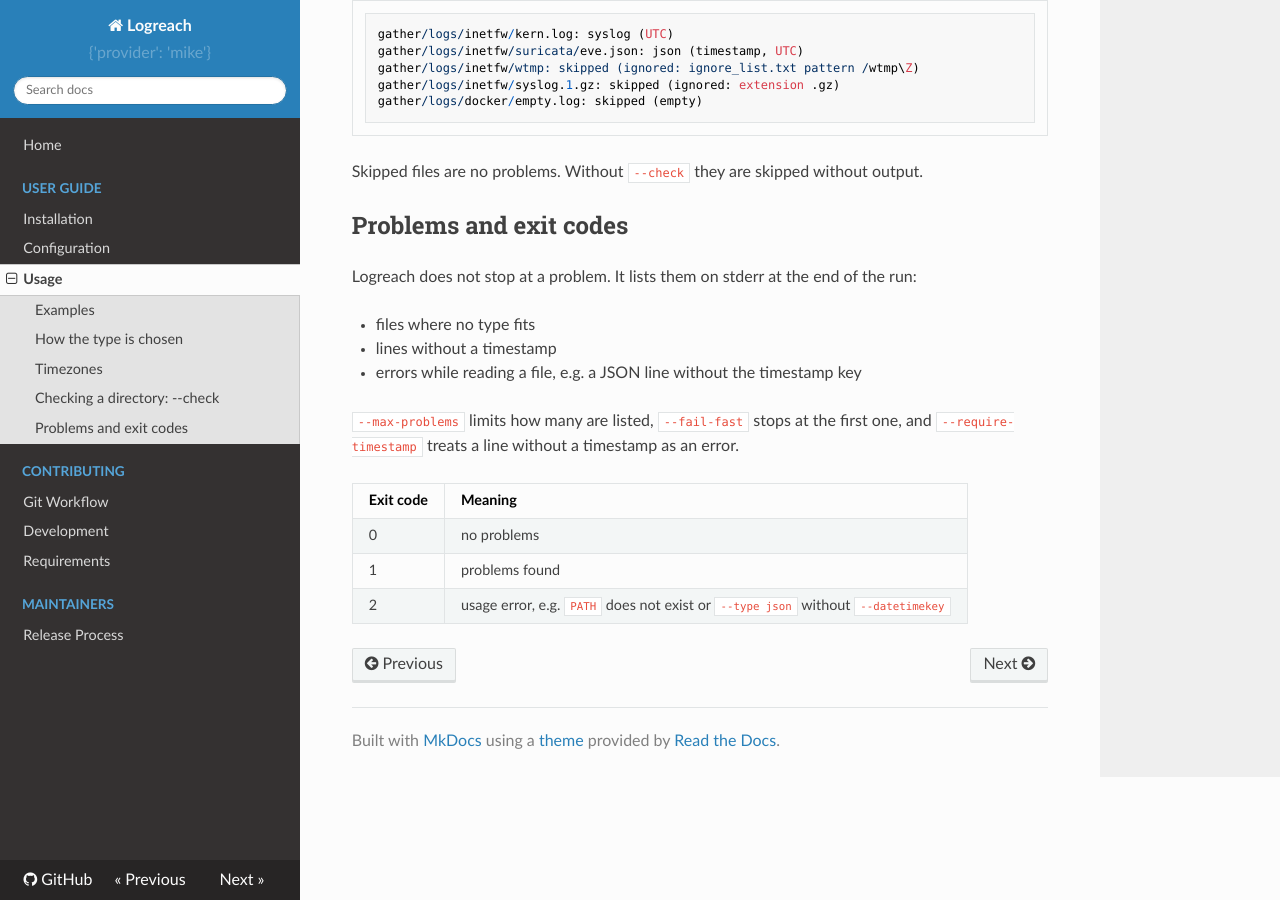
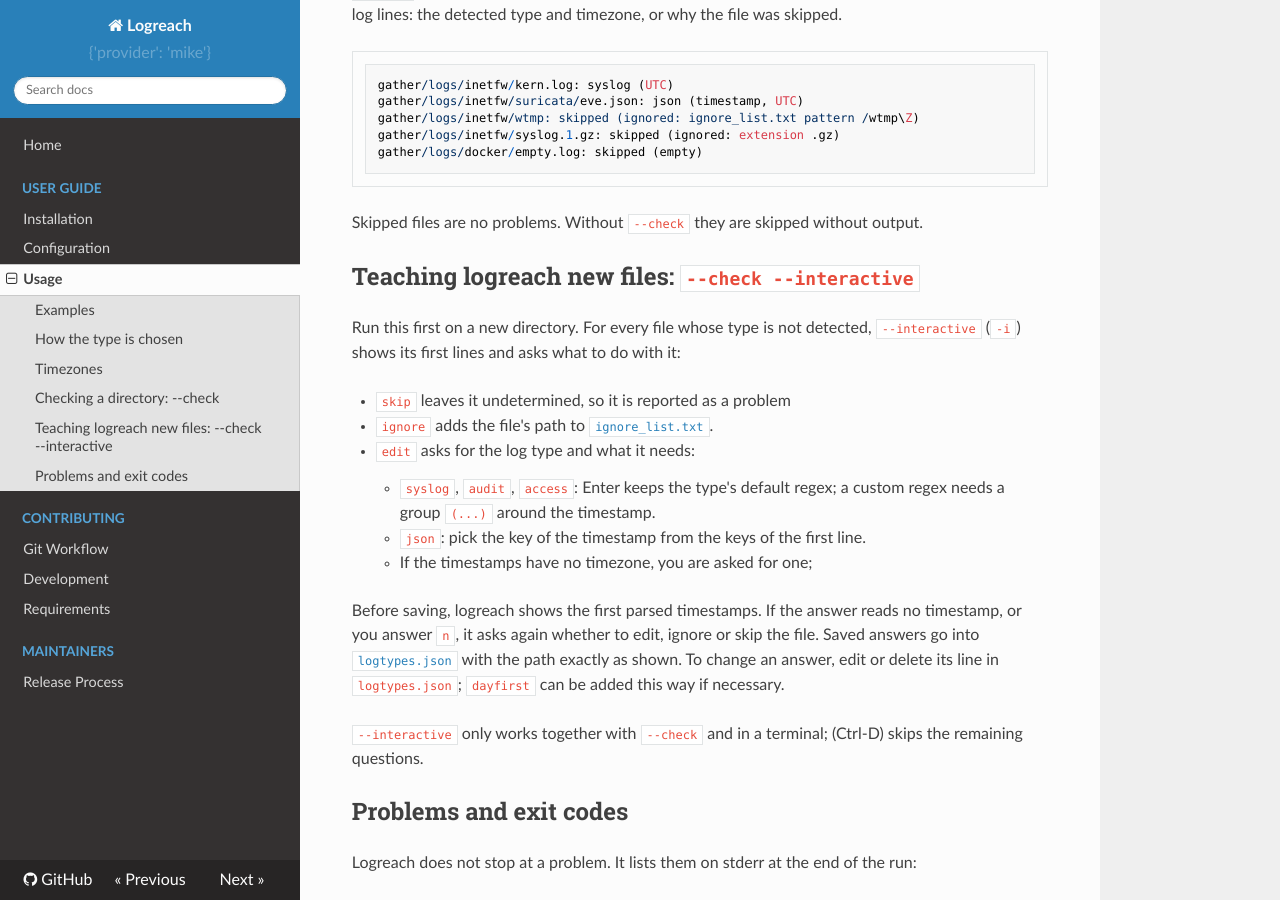
Before and after one commit to ait-testbed/logreach, an MkDocs documentation site: the page built from docs/usage.md, in a window 1280 px wide and 900 px high, scrolled down 1820 px. Built offline with MkDocs 1.6.1, drawn with Linux system fonts in a browser that asks for light colours; nearby versions of some CDN libraries; some of the changed text lies outside the part shown.

Commit message:
first question: skip ignore edit

```diff
--- a/docs/usage.md
+++ b/docs/usage.md
@@ -24,6 +24,9 @@ logreach gather/logs --begin '2026-09-01 14:00' --grep 'password' --grep 'sudo:.
 
 # only show the detected type of each file and the problems found
 logreach gather/logs --check
+
+# also ask for the type of each file that is not detected, and save the answers
+logreach gather/logs --check --interactive
 
 # set the type instead of detecting it
 logreach audit.log --type audit
@@ -85,6 +88,26 @@ gather/logs/docker/empty.log: skipped (empty)
 
 Skipped files are no problems. Without `--check` they are skipped without output.
 
+## Teaching logreach new files: `--check --interactive`
+
+Run this first on a new directory. For every file whose type is not detected, `--interactive`
+(`-i`) shows its first lines and asks what to do with it:
+
+* `skip` leaves it undetermined, so it is reported as a problem
+* `ignore` adds the file's path to [`ignore_list.txt`](configuration.md).
+* `edit` asks for the log type and what it needs:
+    * `syslog`, `audit`, `access`: Enter keeps the type's default regex; a custom regex needs a
+      group `(...)` around the timestamp.
+    * `json`: pick the key of the timestamp from the keys of the first line.
+    * If the timestamps have no timezone, you are asked for one;
+
+Before saving, logreach shows the first parsed timestamps. If the answer reads no timestamp, or
+you answer `n`, it asks again whether to edit, ignore or skip the file. Saved answers go into
+[`logtypes.json`](configuration.md) with the path exactly as shown. To change an answer, edit or delete its line in
+`logtypes.json`; `dayfirst` can be added this way if necessary.
+
+`--interactive` only works together with `--check` and in a terminal; (Ctrl-D) skips the remaining questions.
+
 ## Problems and exit codes
 
 Logreach does not stop at a problem. It lists them on stderr at the end of the run:
```
Also changed, not shown: 2 other files.
